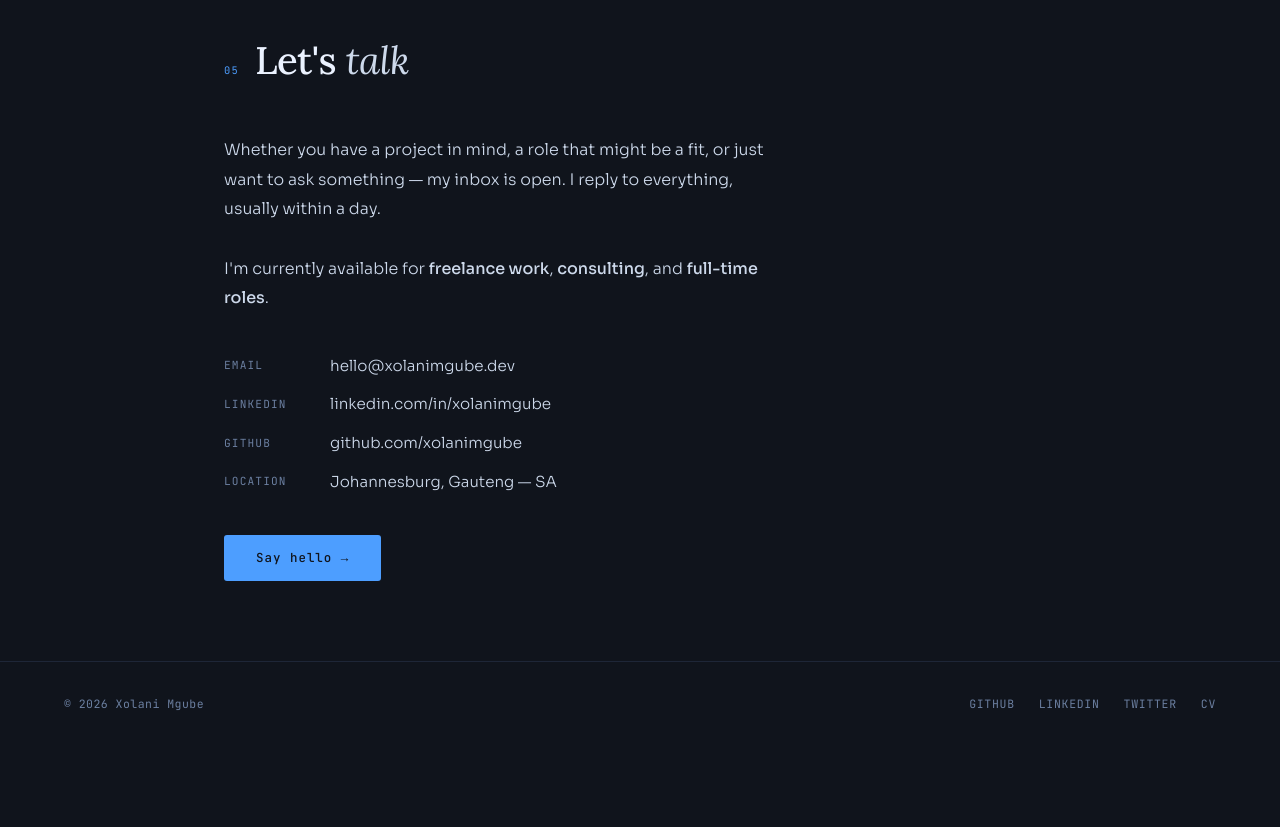
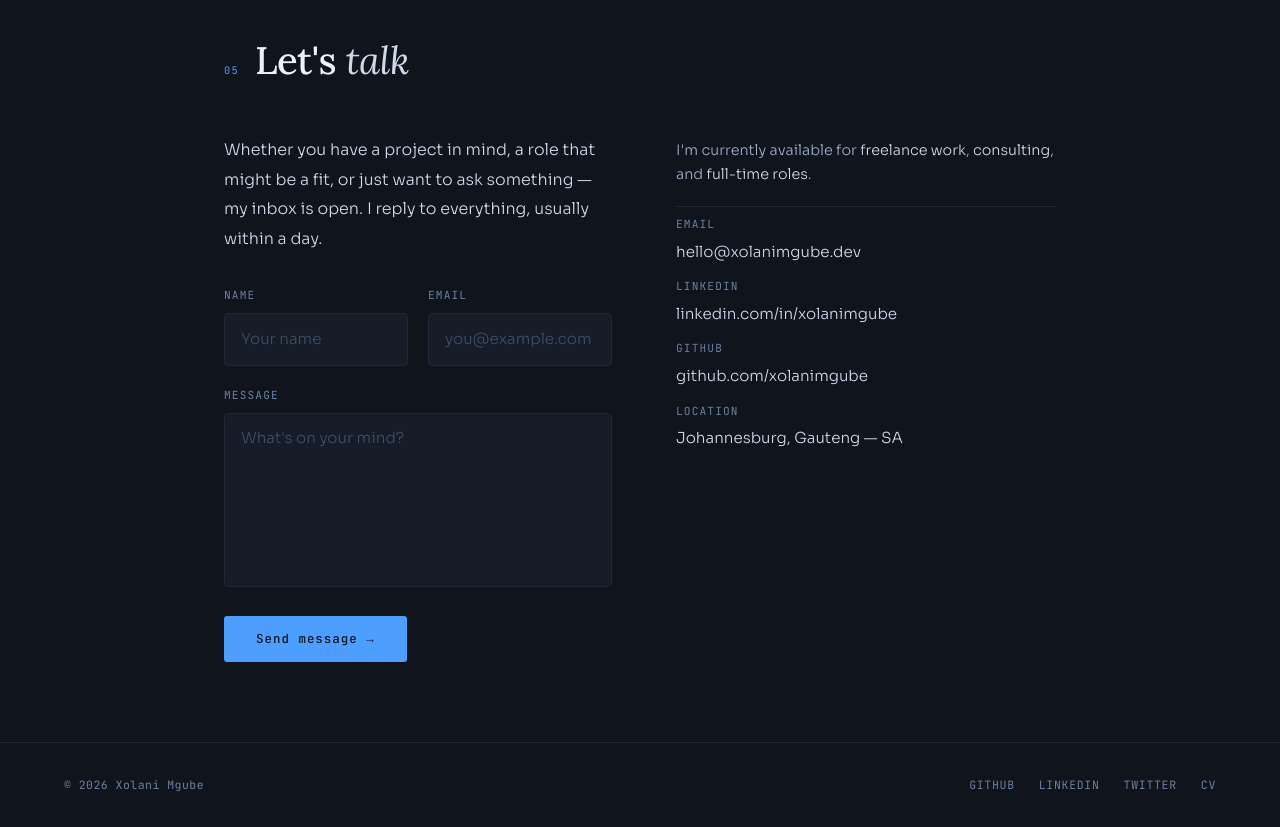
Before and after one commit to XolaniMgube/xolani-portfolio-new, a Next.js app: page / in a window 1280 px wide. Shown: the part 4880-5707 px from the top of the page. Before the commit the page ends 5626 px from the top, so only its background shows below. Built offline with nearby package versions, Linux system fonts and the light colour scheme.

Commit message:
added resend for website form

```diff
--- a/package.json
+++ b/package.json
@@ -11,7 +11,8 @@
   "dependencies": {
     "next": "16.2.4",
     "react": "19.2.4",
-    "react-dom": "19.2.4"
+    "react-dom": "19.2.4",
+    "resend": "^6.12.2"
   },
   "devDependencies": {
     "@tailwindcss/postcss": "^4",
--- /dev/null
+++ b/src/app/api/contact/route.ts
@@ -0,0 +1,42 @@
+import { Resend } from "resend";
+import { NextRequest } from "next/server";
+
+const resend = new Resend(process.env.RESEND_API_KEY);
+
+const TO_EMAIL = "xnmgube@gmail.com";
+
+export async function POST(request: NextRequest) {
+  let body: unknown;
+  try {
+    body = await request.json();
+  } catch {
+    return Response.json({ error: "Invalid request body" }, { status: 400 });
+  }
+
+  const { name, email, message } = body as Record<string, unknown>;
+
+  if (
+    typeof name !== "string" || !name.trim() ||
+    typeof email !== "string" || !email.trim() || !email.includes("@") ||
+    typeof message !== "string" || !message.trim()
+  ) {
+    return Response.json({ error: "All fields are required." }, { status: 400 });
+  }
+
+  try {
+    await resend.emails.send({
+      from: "Portfolio Contact <onboarding@resend.dev>",
+      to: TO_EMAIL,
+      replyTo: email.trim(),
+      subject: `New message from ${name.trim()}`,
+      text: `Name: ${name.trim()}\nEmail: ${email.trim()}\n\nMessage:\n${message.trim()}`,
+    });
+
+    return Response.json({ success: true });
+  } catch {
+    return Response.json(
+      { error: "Failed to send message. Please try again." },
+      { status: 500 }
+    );
+  }
+}
--- a/src/components/Contact.tsx
+++ b/src/components/Contact.tsx
@@ -1,6 +1,7 @@
 import { contact } from "@/lib/data";
 import { SectionHeading } from "./SectionHeading";
 import { Reveal } from "./Reveal";
+import { ContactForm } from "./ContactForm";
 
 export function Contact() {
   return (
@@ -10,50 +11,51 @@ export function Contact() {
       </SectionHeading>
 
       <Reveal>
-        <div className="max-w-[560px]">
-          <p className="text-[1rem] text-bright leading-[1.85] mb-10">
+        <div className="grid grid-cols-1 md:grid-cols-[1fr_380px] gap-16 items-start">
+          {/* form */}
+          <div>
+            <p className="text-[1rem] text-bright leading-[1.85] mb-8">
               Whether you have a project in mind, a role that might be a fit, or just want to ask
               something — my inbox is open. I reply to everything, usually within a day.
-            <br />
-            <br />
+            </p>
+            <ContactForm />
+          </div>
+
+          {/* contact details sidebar */}
+          <div className="flex flex-col gap-5 pt-1">
+            <p className="text-[0.9rem] text-body leading-relaxed">
               I&apos;m currently available for{" "}
-            <strong className="text-bright font-medium">freelance work</strong>,{" "}
-            <strong className="text-bright font-medium">consulting</strong>, and{" "}
-            <strong className="text-bright font-medium">full-time roles</strong>.
+              <span className="text-bright">freelance work</span>,{" "}
+              <span className="text-bright">consulting</span>, and{" "}
+              <span className="text-bright">full-time roles</span>.
             </p>
 
-          <div className="flex flex-col gap-3 mb-10">
-            <div className="grid grid-cols-[90px_1fr] gap-4 items-center text-[0.95rem]">
+            <div className="flex flex-col gap-3 pt-2 border-t border-bg-line">
+              <div className="flex flex-col gap-1">
                 <span className="font-mono text-[0.7rem] tracking-widest uppercase text-muted">Email</span>
                 <a
                   href={`mailto:${contact.email}`}
-                className="text-bright hover:text-blue transition-colors duration-200"
+                  className="text-[0.95rem] text-bright hover:text-blue transition-colors duration-200"
                 >
                   {contact.email}
                 </a>
               </div>
               {contact.links.map((l) => (
-              <div key={l.label} className="grid grid-cols-[90px_1fr] gap-4 items-center text-[0.95rem]">
+                <div key={l.label} className="flex flex-col gap-1">
                   <span className="font-mono text-[0.7rem] tracking-widest uppercase text-muted">
                     {l.label}
                   </span>
                   {l.href ? (
-                  <a href={l.href} className="text-bright hover:text-blue transition-colors duration-200">
+                    <a href={l.href} className="text-[0.95rem] text-bright hover:text-blue transition-colors duration-200">
                       {l.display}
                     </a>
                   ) : (
-                  <span className="text-bright">{l.display}</span>
+                    <span className="text-[0.95rem] text-bright">{l.display}</span>
                   )}
                 </div>
               ))}
             </div>
-
-          <a
-            href={`mailto:${contact.email}`}
-            className="inline-block font-mono text-[0.78rem] tracking-[0.08em] text-bg bg-blue px-8 py-3 rounded-[3px] font-medium hover:opacity-85 hover:-translate-y-px transition-all duration-200"
-          >
-            Say hello →
-          </a>
+          </div>
         </div>
       </Reveal>
     </section>
--- /dev/null
+++ b/src/components/ContactForm.tsx
@@ -0,0 +1,110 @@
+"use client";
+
+import { useState, useRef } from "react";
+
+type Status = "idle" | "sending" | "success" | "error";
+
+export function ContactForm() {
+  const [status, setStatus] = useState<Status>("idle");
+  const [errorMsg, setErrorMsg] = useState("");
+  const formRef = useRef<HTMLFormElement>(null);
+
+  async function handleSubmit(e: React.FormEvent<HTMLFormElement>) {
+    e.preventDefault();
+    setStatus("sending");
+    setErrorMsg("");
+
+    const data = Object.fromEntries(new FormData(e.currentTarget));
+
+    try {
+      const res = await fetch("/api/contact", {
+        method: "POST",
+        headers: { "Content-Type": "application/json" },
+        body: JSON.stringify(data),
+      });
+
+      const json = await res.json();
+
+      if (!res.ok) {
+        throw new Error(json.error ?? "Something went wrong.");
+      }
+
+      setStatus("success");
+      formRef.current?.reset();
+    } catch (err) {
+      setErrorMsg(err instanceof Error ? err.message : "Something went wrong.");
+      setStatus("error");
+    }
+  }
+
+  const inputClass =
+    "w-full bg-bg-card border border-bg-line rounded-[4px] px-4 py-3 text-[0.95rem] text-bright placeholder:text-dim focus:outline-none focus:border-blue/60 focus:ring-1 focus:ring-blue/20 transition-colors duration-200";
+
+  const labelClass = "block font-mono text-[0.7rem] tracking-widest uppercase text-muted mb-2";
+
+  return (
+    <form ref={formRef} onSubmit={handleSubmit} noValidate className="flex flex-col gap-5">
+      <div className="grid grid-cols-1 sm:grid-cols-2 gap-5">
+        <div>
+          <label htmlFor="name" className={labelClass}>Name</label>
+          <input
+            id="name"
+            name="name"
+            type="text"
+            required
+            placeholder="Your name"
+            disabled={status === "sending"}
+            className={inputClass}
+          />
+        </div>
+        <div>
+          <label htmlFor="email" className={labelClass}>Email</label>
+          <input
+            id="email"
+            name="email"
+            type="email"
+            required
+            placeholder="you@example.com"
+            disabled={status === "sending"}
+            className={inputClass}
+          />
+        </div>
+      </div>
+
+      <div>
+        <label htmlFor="message" className={labelClass}>Message</label>
+        <textarea
+          id="message"
+          name="message"
+          rows={6}
+          required
+          placeholder="What's on your mind?"
+          disabled={status === "sending"}
+          className={`${inputClass} resize-none leading-relaxed`}
+        />
+      </div>
+
+      <div className="flex items-center gap-5 flex-wrap">
+        <button
+          type="submit"
+          disabled={status === "sending" || status === "success"}
+          className="font-mono text-[0.78rem] tracking-[0.08em] text-bg bg-blue px-8 py-3 rounded-[3px] font-medium hover:opacity-85 hover:-translate-y-px transition-all duration-200 disabled:opacity-50 disabled:cursor-not-allowed disabled:translate-y-0"
+        >
+          {status === "sending" ? "Sending…" : "Send message →"}
+        </button>
+
+        {status === "success" && (
+          <p className="font-mono text-[0.78rem] text-teal">
+            Message sent — I&apos;ll be in touch soon.
+          </p>
+        )}
+
+        {status === "error" && (
+          <p className="font-mono text-[0.78rem] text-amber">
+            {errorMsg}
+          </p>
+        )}
+      </div>
+    </form>
+  );
+}
```
Also changed, not shown: 1 other file (tests, documents, lock files or other folders). Lines whose indentation alone changed are shown as unchanged.
